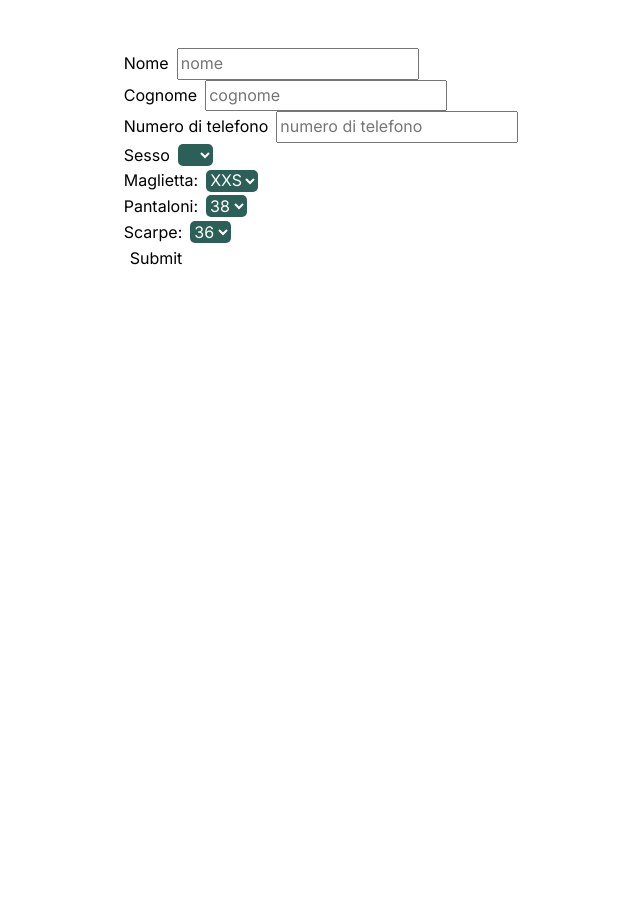
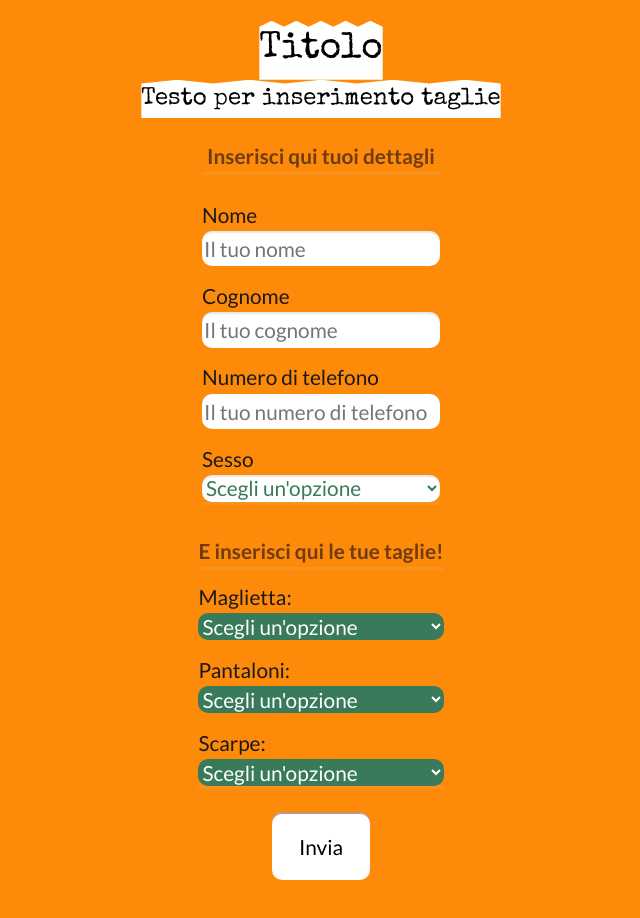
Before and after one commit to RyXkci/2mmshop-reg-clienti, a React (Vite) app: page /formdati in a window 1280 px wide. Shown: the top 918 px of the page, without its empty margins (319-959 px from the left). Before the commit the page ends 800 px from the top, so only its background shows below. Built offline with nearby package versions, Linux system fonts and the light colour scheme.

Commit message:
Styled up form

```diff
--- a/db.json
+++ b/db.json
@@ -560,6 +560,28 @@
         "trousers": "44",
         "shoes": "42"
       }
+    },
+    {
+      "id": "1d8d",
+      "name": "Ernesto Dellapigna",
+      "number": "123455",
+      "sex": "f",
+      "sizes": {
+        "tShirt": "xl",
+        "trousers": "52",
+        "shoes": "46"
+      }
+    },
+    {
+      "id": "aa5d",
+      "name": " ",
+      "number": "",
+      "sex": "",
+      "sizes": {
+        "tShirt": "",
+        "trousers": "",
+        "shoes": ""
+      }
     }
   ]
 }
--- a/index.html
+++ b/index.html
@@ -1,16 +1,20 @@
 <!doctype html>
 <html lang="en">
+
 <head>
   <meta charset="UTF-8" />
   <link rel="icon" type="image/svg+xml" href="/vite.svg" />
   <meta name="viewport" content="width=device-width, initial-scale=1.0" />
   <link rel="preconnect" href="https://fonts.googleapis.com">
   <link rel="preconnect" href="https://fonts.gstatic.com" crossorigin>
-<link href="https://fonts.googleapis.com/css2?family=Inter:ital,opsz,wght@0,14..32,100..900;1,14..32,100..900&display=swap" rel="stylesheet">
-    <title>Vite + React</title>
+  <link
+    href="https://fonts.googleapis.com/css2?family=Lato:ital,wght@0,100;0,300;0,400;0,700;0,900;1,100;1,300;1,400;1,700;1,900&family=Special+Elite&display=swap"
+    rel="stylesheet">
 </head>
+
 <body>
   <div id="root"></div>
   <script type="module" src="/src/main.jsx"></script>
 </body>
+
 </html>
--- a/src/App.css
+++ b/src/App.css
@@ -1,26 +1,24 @@
 :root {
-    /* --primary-400: rgba(253, 138, 9, .7);
-    --primary-400: #FD8A09; */
-     --dark-900: #001d2b;
-    --dark-700: #2F4858;
-    --dark-600: #2b5f57;
-    --dark-500: #4C8077;
+    --primary-100: hsl(32, 98%, 93%);
+    --primary-300: hsl(27, 74%, 25%);
+    --primary-500: #FD8A09;
 
-    /* --dark-700: #FD8A09;
-    --dark-600: #fa8703;
-    --dark-500: #b14c00; */
+    --dark-900: #000000;
+    --dark-700: hsl(0, 0%, 10%);
+    --dark-600: hsl(0, 0%, 15%);
+    /* --dark-600: #2b5f57; */
+    --dark-500: hsl(151, 37%, 35%);
 
-
-    /* */
 }
 
 body {
-    font-family: "Inter", sans-serif;
-    font-optical-sizing: auto;
+    font-family: "Lato", sans-serif;
+    font-weight: 400;
+    font-style: normal;
 }
 
 main {
-    padding: 3em 0;
+    /* padding: 3em 0; */
     width: 100%;
     height: 100vh;
     display: flex;
--- a/src/components/DataForm.jsx
+++ b/src/components/DataForm.jsx
@@ -1,4 +1,6 @@
 import { useState } from "react";
+
+import '../stylesheets/form.css'
 
 export default function DataForm() {
   const [formData, setFormData] = useState({
@@ -44,15 +46,20 @@ export default function DataForm() {
 
   return (
     <main className="main">
+      <div className="form-container">
+      <h1 className="form-title">Titolo</h1>
+      <p className="form-subtitle">Testo per inserimento taglie</p>
       <form className="post-form" onSubmit={handleSubmit}>
-        <div className="data-section">
+        <div className="data-section has-bottom-border-shadow">
+          <h1 className="data-section__title has-bottom-border-shadow">Inserisci qui tuoi dettagli</h1>
           <div className="form-input"></div>
           <div className="form-input">
             <label htmlFor="firstname">Nome</label>
             <input
+            className="has-inner-box-shadow"
               type="text"
               id="firstname"
-              placeholder="nome"
+              placeholder="Il tuo nome"
               value={formData.firstName}
               name="firstName"
               onChange={updateFormData}
@@ -61,9 +68,10 @@ export default function DataForm() {
           <div className="form-input">
             <label htmlFor="lastname">Cognome</label>
             <input
+            className="has-inner-box-shadow"
               type="text"
               id="lastname"
-              placeholder="cognome"
+              placeholder="Il tuo cognome"
               value={formData.lastName}
               name="lastName"
               onChange={updateFormData}
@@ -72,37 +80,42 @@ export default function DataForm() {
           <div className="form-input">
             <label htmlFor="phonenumber">Numero di telefono</label>
             <input
+            className="has-top-box-shadow"
               type="text"
               id="phonenumber"
-              placeholder="numero di telefono"
+              placeholder="Il tuo numero di telefono"
               value={formData.phoneNumber}
               name="phoneNumber"
               onChange={updateFormData}
             />
           </div>
-          <div className="form-dropdown">
+          <div className="form-dropdown dropdown-white">
             <label htmlFor="sex">Sesso</label>
             <select
+            className="form-dropdown has-inner-box-shadow"
               name="sex"
               id="sex"
               value={formData.sex}
               onChange={updateFormData}
             >
-              <option value=""></option>
+              <option value="">Scegli un'opzione</option>
               <option value="m">m</option>
               <option value="f">f</option>
             </select>
           </div>
         </div>
-        <div className="sizes-section">
+        <div className="sizes-section has-bottom-border-shadow">
+          <h1 className="sizes-section__title has-bottom-border-shadow">E inserisci qui le tue taglie!</h1>
           <div className="form-dropdown">
             <label htmlFor="tshirt">Maglietta:</label>
             <select
+            className="has-top-box-shadow"
               name="tshirtSize"
               id="tshirt"
               value={formData.tshirtSize}
               onChange={updateFormData}
             >
+              <option value="">Scegli un'opzione</option>
               <option value="xxs">XXS</option>
               <option value="xs">XS</option>
               <option value="s">S</option>
@@ -115,11 +128,13 @@ export default function DataForm() {
           <div className="form-dropdown">
             <label htmlFor="trousers">Pantaloni:</label>
             <select
+            className="has-top-box-shadow"
               name="trouserSize"
               id="trousers"
               value={formData.trouserSize}
               onChange={updateFormData}
             >
+              <option value="">Scegli un'opzione</option>
               <option value="38">38</option>
               <option value="40">40</option>
               <option value="42">42</option>
@@ -136,11 +151,13 @@ export default function DataForm() {
           <div className="form-dropdown">
             <label htmlFor="shoes">Scarpe:</label>
             <select
+            className="has-top-box-shadow"
               name="shoeSize"
               id="shoes"
               value={formData.shoeSize}
               onChange={updateFormData}
             >
+              <option value="">Scegli un'opzione</option>
               <option value="36">36</option>
               <option value="37">37</option>
               <option value="38">38</option>
@@ -151,8 +168,9 @@ export default function DataForm() {
             </select>
           </div>
         </div>
-        <button onClick={handleSubmit}>Submit</button>
+        <button className=" form-button has-top-border-shadow" onClick={handleSubmit}>Invia</button>
       </form>
+      </div>
     </main>
   );
 }
--- /dev/null
+++ b/src/stylesheets/form.css
@@ -0,0 +1,131 @@
+.form-title {
+
+    font-family: "Special Elite", system-ui;
+    font-weight: 400;
+    font-style: normal;
+    font-size: 2.3rem;
+    box-shadow: 0 4px 6px rgba(0, 0, 0, 0.1);
+    clip-path: polygon(
+        0% 10%, 10% 0%, 20% 10%, 30% 0%, 40% 10%, 50% 0%,
+        60% 10%, 70% 0%, 80% 10%, 90% 0%, 100% 10%,
+        100% 100%, 0% 100%
+    );
+    background: white;
+
+}
+
+.form-subtitle {
+    font-family: "Special Elite", system-ui;
+    font-weight: 400;
+    font-style: normal;
+    font-size: 1.5rem;
+    box-shadow: 0 4px 6px rgba(0, 0, 0, 0.1);
+    clip-path: polygon(
+        0% 10%, 10% 0%, 20% 10%, 30% 0%, 40% 10%, 50% 0%,
+        60% 10%, 70% 0%, 80% 10%, 90% 0%, 100% 10%,
+        100% 100%, 0% 100%
+    );
+    background: white;
+}
+
+.data-section__title,
+.sizes-section__title {
+    text-align: center;
+    font-size: 1.3rem;
+    /* color: var(--dark-600); */
+    color: var(--primary-300);
+}
+
+
+
+
+.form-container {
+    padding:1.3em;
+    width: 100%;
+    margin: 0 auto;
+    display: flex;
+    flex-direction: column;
+    justify-content: center;
+    align-items: center;
+    background: var(--primary-500);
+}
+
+form {
+    font-family: "Lato", sans-serif;
+    font-style: normal;
+    padding: 1.3rem;
+    color: var(--dark-700);
+    display: flex;
+    flex-direction: column;
+    justify-content: center;
+    align-items: center;
+}
+
+.data-section,
+.sizes-section {
+    display: flex;
+    flex-direction: column;
+    gap: .8em;
+}
+
+.data-section {
+    margin-bottom: 2em;
+}
+
+.form-input,
+.form-dropdown {
+    display: flex;
+    flex-direction: column;
+    font-size: 1.3rem;
+}
+
+.form-dropdown select {
+    border-radius: 10px;
+}
+.dropdown-white>select {
+    background: white;
+    color: var(--dark-500);
+}
+
+.form-input input {
+    border: none;
+    border-radius: 10px;
+}
+
+.form-input::placeholder {
+    color: var(--dark-600);
+    font-size: .5rem;
+}
+
+.form-input input:focus {
+    border-color: black;
+    outline: black;
+}
+
+.sizes-section select {
+    background: var(--dark-500);
+}
+
+
+/*  UTILITY */
+.has-top-border-shadow {
+    box-shadow: inset 0 1px 0 hsl(224, 84%, 74%);
+}
+
+.has-bottom-border-shadow {
+    box-shadow: 0 3px 0 hsla(220, 7%, 84%, .1);
+}
+
+.has-inner-box-shadow {
+    box-shadow: inset 0 2px 2px hsla(0, 0%, 0%, 0.1),
+        inset 0 -2px 2px hsla(0, 0%, 100%, .15);
+}
+
+.form-button {
+    background: white;
+    padding: .8em 1.3em;
+    border-radius: 10px;
+    font-size: 1.3em;
+    font-family: inherit;
+    margin-top: 1.3em;
+}
```
Lines whose indentation alone changed are shown as unchanged.
